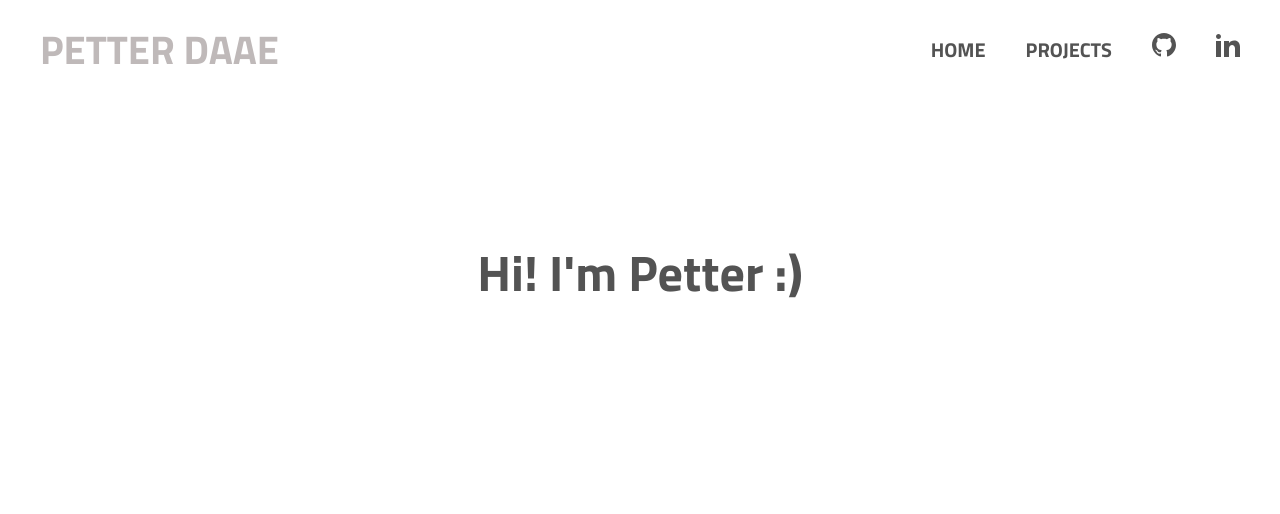
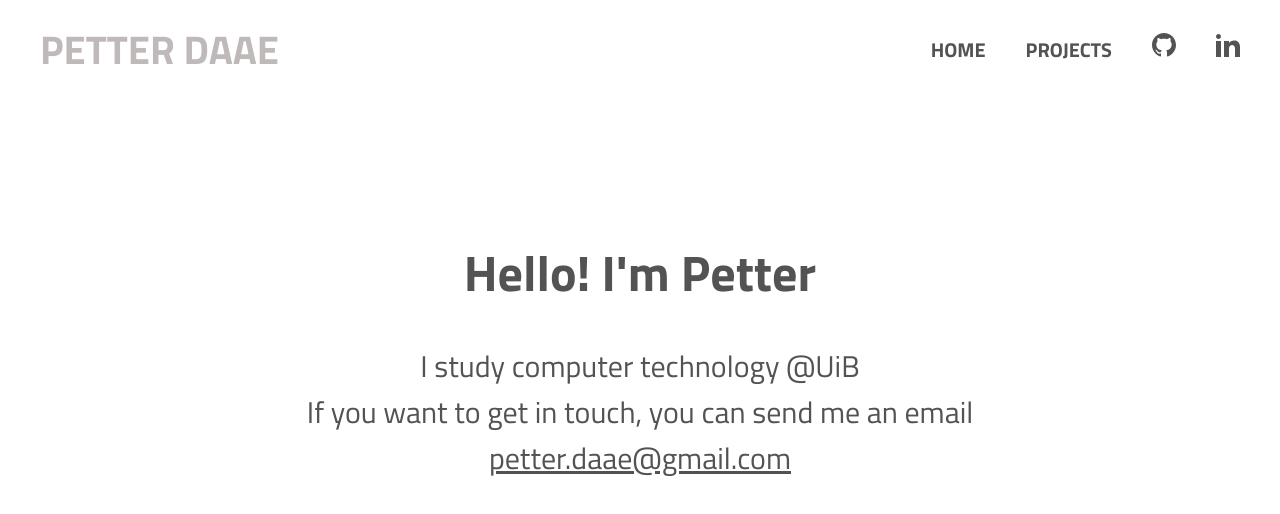
Before and after one commit to StaleJ/daae.dev, a React (Create React App) app: page / in a window 1280 px wide. Shown: the top 514 px of the page. Built offline with nearby package versions, Linux system fonts and the light colour scheme.

Commit message:
edit texts

```diff
--- a/src/home/Home.css
+++ b/src/home/Home.css
@@ -1,5 +1,18 @@
-.commits {
+h1 {
     font-size: 50px;
     text-align: center;
-    padding: var(--padding-big);
+    padding-top: var(--padding-big);
 }
+
+.intro {
+    font-size: 30px;
+    text-align: center;
+}
+
+.email-link:link {
+   color: var(--solid-font-color);
+}
+
+.email-link:visited {
+   color: var(--solid-font-color);
+}
--- a/src/home/Home.js
+++ b/src/home/Home.js
@@ -3,7 +3,14 @@ import './Home.css';
 
 function Home() {
   return (
-    <h1 className="commits">Hi! I'm Petter :)</h1>
+    <>
+      <h1 className="commits">Hello! I'm Petter</h1>
+      <p className="intro">
+        I study computer technology @UiB <br />
+        If you want to get in touch, you can send me an email <br />
+        <a href="mailto: petter.daae@gmail.com" className="email-link">petter.daae@gmail.com</a>
+      </p>
+    </>
   );
 }
 
```
